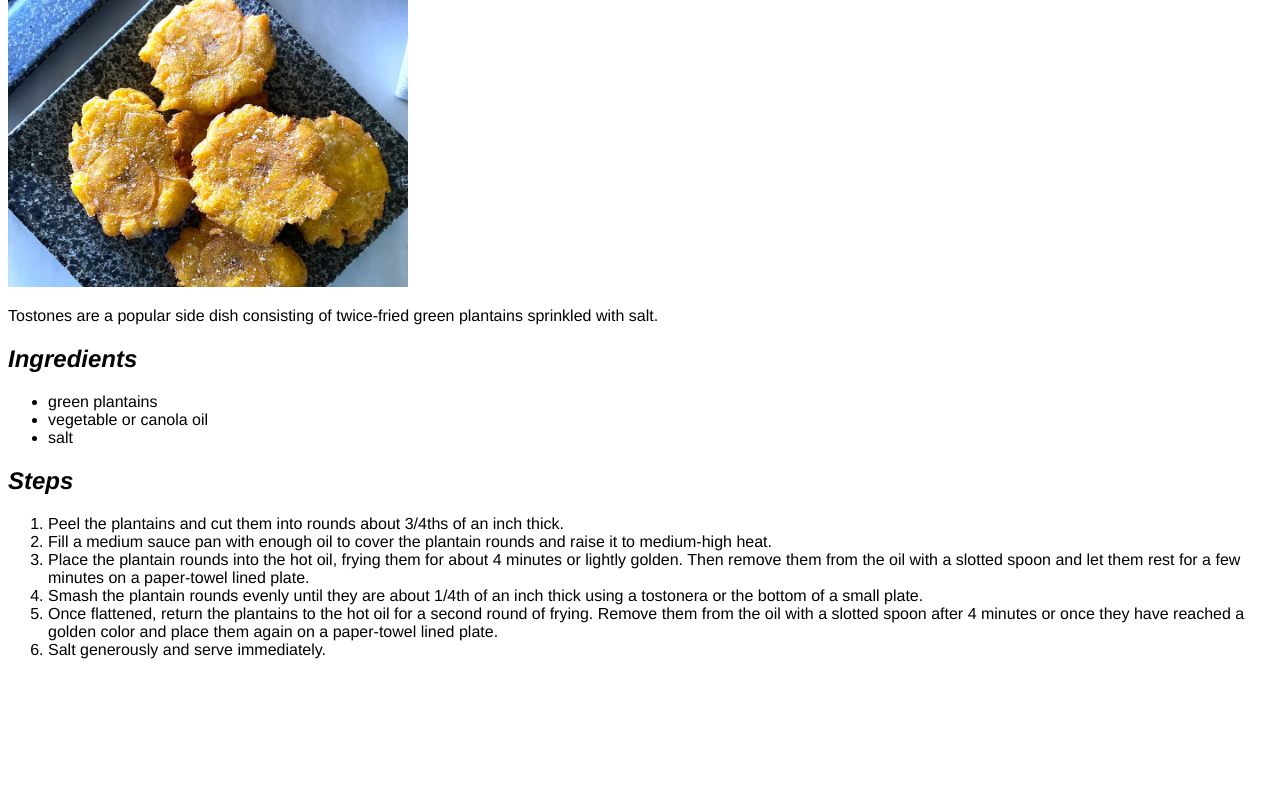
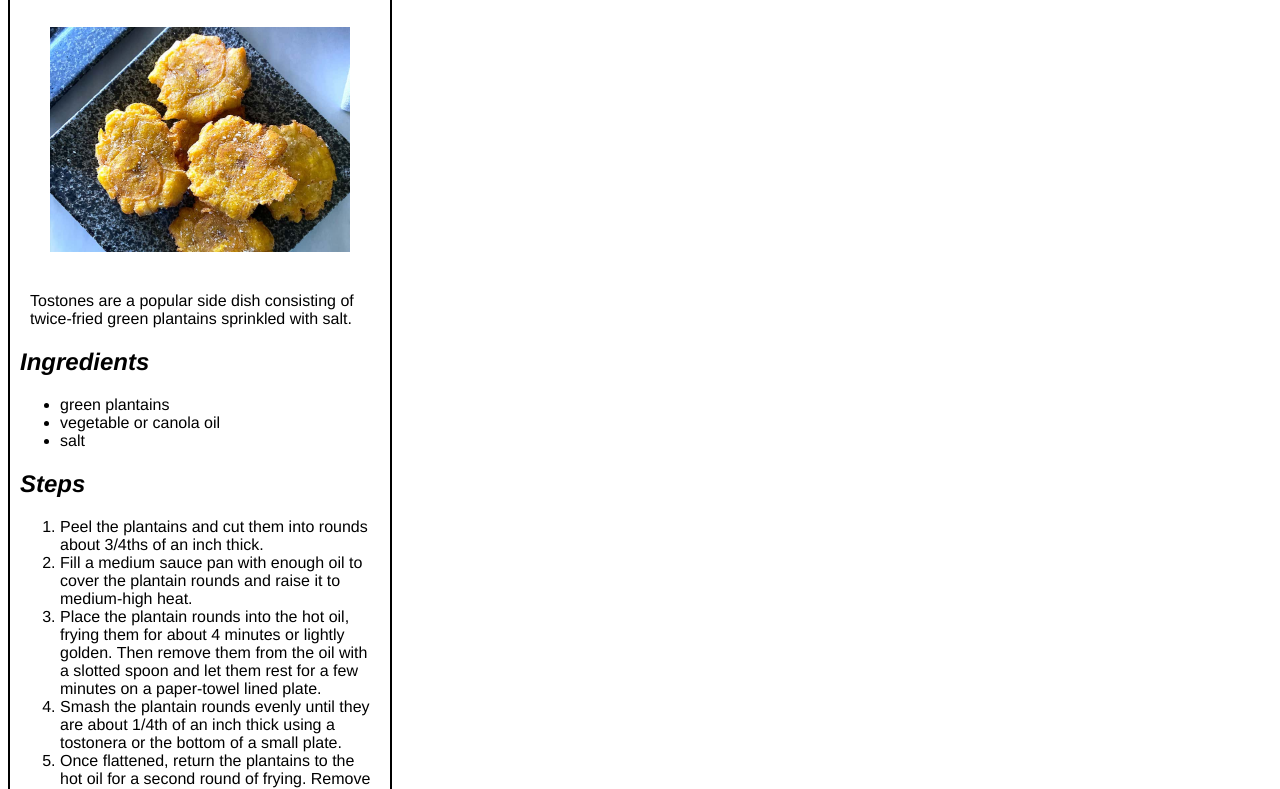
Before and after one commit to GripBreak/odin-recipes, a plain HTML site: page recipes/tostones.html in a window 1280 px wide. Shown: the part 93-882 px from the top of the page. Before the commit the page ends 800 px from the top, so only its background shows below. Drawn offline with Linux system fonts and the light colour scheme.

Commit message:
Update CSS Style Sheet

```diff
--- a/style.css
+++ b/style.css
@@ -5,8 +5,16 @@
     color: black;
 }
 
+body {
+    outline: 2px solid black;
+    width: 360px;
+    padding: 10px;
+    margin: 10px;
+}
+
 h1 {
     text-decoration: underline;
+    text-align: center;
 }
 
 h2 {
@@ -14,10 +22,15 @@ h2 {
 }
 
 img {
-    width: 400px;
+    width: 300px;
     height: auto;
+    padding: 20px;
 }
 
 a {
     text-decoration: none;
 }
+
+p {
+    padding-left: 10px;
+}
```
